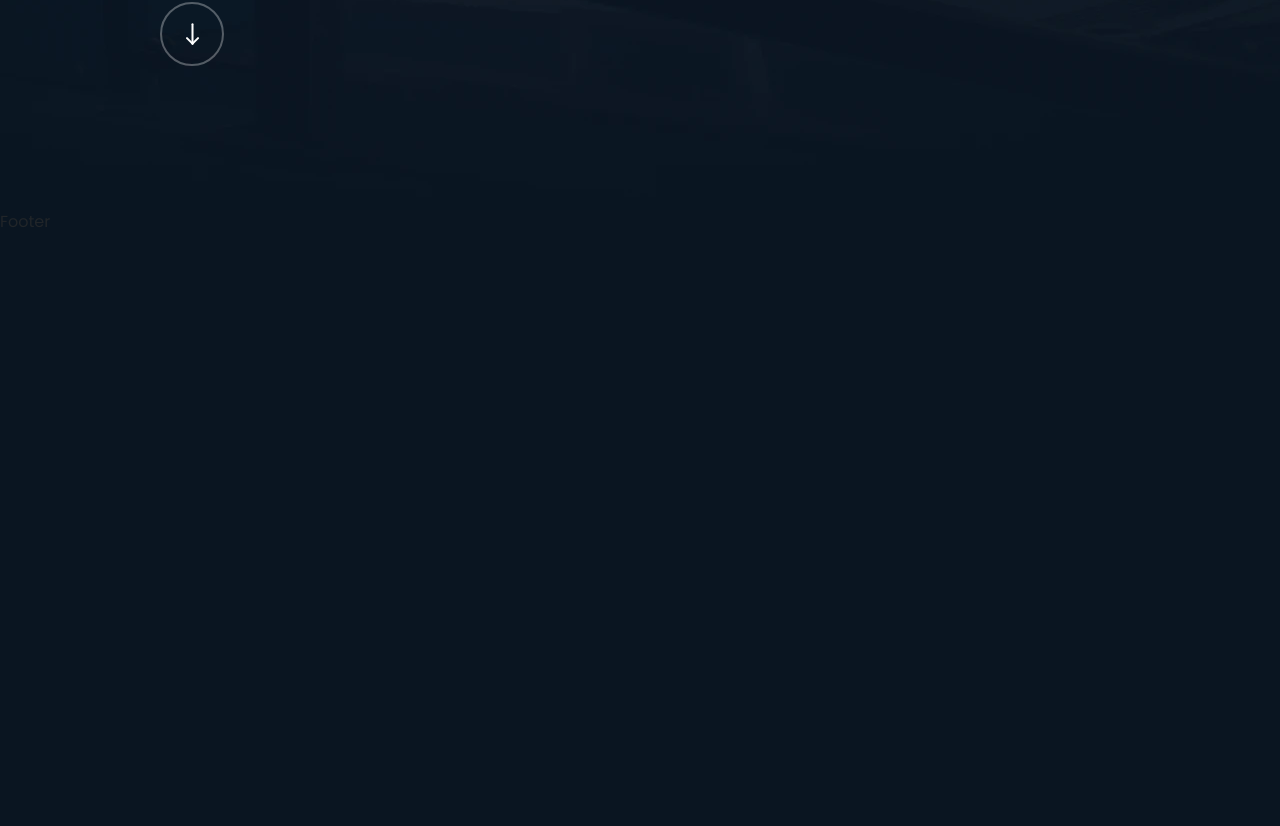
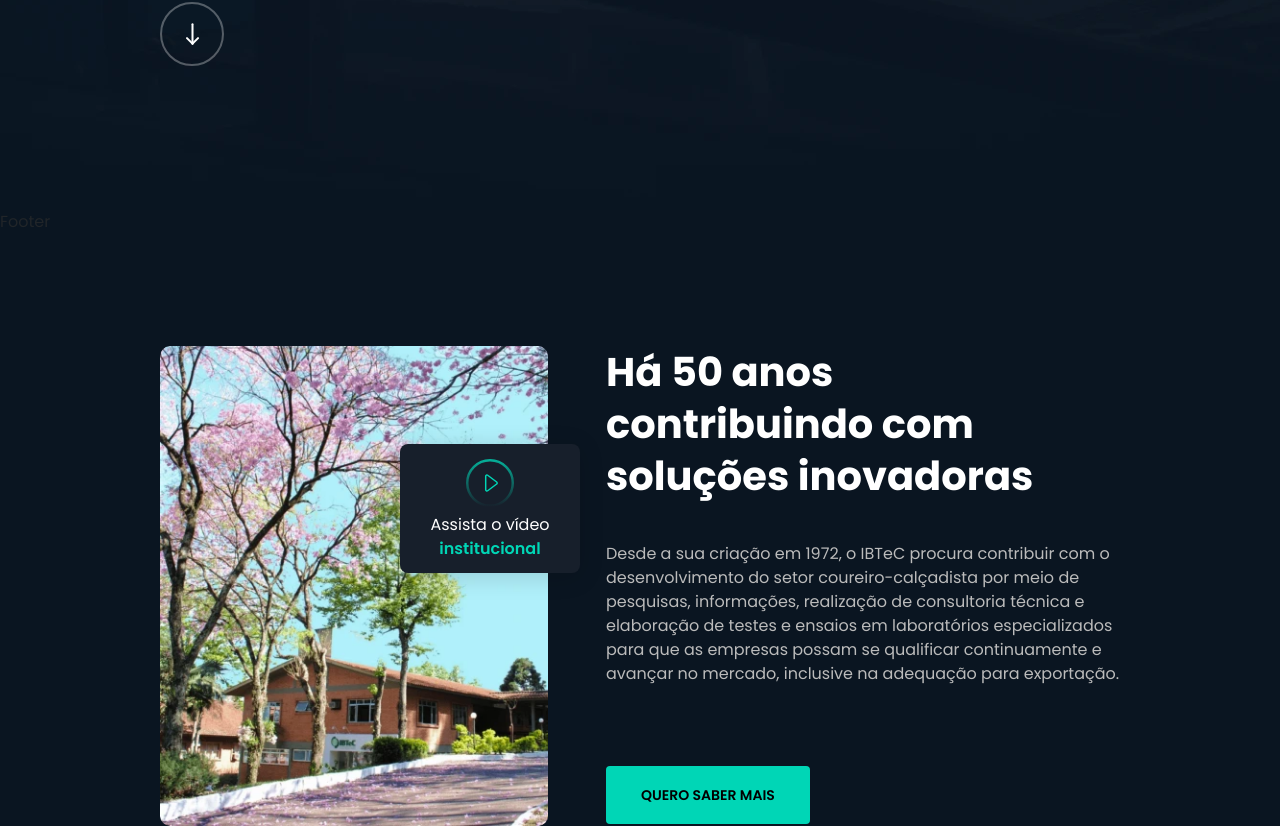
Before and after one commit to wesleyeagles/ibtec, a React (Vite) app: page /inicio in a window 1280 px wide. Shown: the part 763-1589 px from the top of the page. Before the commit the page ends 997 px from the top, so only its background shows below. Built offline with nearby package versions, Linux system fonts and the light colour scheme.

Commit message:
#02 - Homepage - /inicio
[x] Criar componente de vídeo que possa ser usado em outros momentos
[x] Criar sessão do "há 50 anos..."

```diff
--- /dev/null
+++ b/src/Pages/Home/Components/VideoModal.tsx
@@ -0,0 +1,91 @@
+import React, { useRef, useState } from "react";
+import "bootstrap/dist/css/bootstrap.min.css";
+import { Modal } from "react-bootstrap";
+import { PlayModalVideoIcon } from "../../../assets/Icones";
+import { GrClose } from "react-icons/gr";
+import { useMediaQuery } from "../../../Hooks/useMediaQuery";
+
+interface VideoModalProps {
+	videoSrc: string;
+	show: boolean;
+	setShow: (show: boolean) => void;
+	handleShow: () => void;
+}
+
+const VideoModal: React.FC<VideoModalProps> = ({ videoSrc, show, setShow }) => {
+	const videoRef = useRef<HTMLVideoElement>(null);
+	const [playing, setPlaying] = useState(false);
+	const isMedia600px = useMediaQuery("(max-width: 600px)");
+
+	const togglePlay = () => {
+		if (videoRef.current) {
+			if (playing) {
+				videoRef.current.pause();
+			} else {
+				videoRef.current.play();
+			}
+			setPlaying(!playing);
+		}
+	};
+
+	const handleClose = () => {
+		if (videoRef.current) {
+			videoRef.current.pause();
+			videoRef.current.currentTime = 0;
+		}
+		setShow(false);
+		setPlaying(false);
+	};
+
+	return (
+		<>
+			<Modal centered show={show} onHide={handleClose} size="xl">
+				<Modal.Body className="p-0">
+					<div style={{ position: "relative", paddingBottom: "56.23%", height: 0, borderRadius: "12px" }}>
+						<div
+							role="button"
+							onClick={handleClose}
+							style={{
+								position: "absolute",
+								width: isMedia600px ? "15px" : "25px",
+								height: isMedia600px ? "15px" : "25px",
+								cursor: "pointer",
+								borderRadius: "4px",
+								right: isMedia600px ? "0" : "-10px",
+								top: isMedia600px ? "0" : "-10px",
+								background: "#FFF",
+								display: "flex",
+								justifyContent: "center",
+								alignItems: "center",
+								zIndex: "1",
+							}}
+						>
+							<GrClose size={`${isMedia600px ? "0.7rem" : ""}`} />
+						</div>
+						<video ref={videoRef} controls style={{ position: "absolute", width: "100%", height: "100%" }}>
+							<source src={videoSrc} type="video/mp4" />
+							Seu navegador não suporta o elemento de vídeo.
+						</video>
+						{!playing && (
+							<div
+								style={{
+									position: "absolute",
+									top: "50%",
+									left: "50%",
+									transform: "translate(-50%, -50%)",
+									cursor: "pointer",
+									zIndex: 1,
+								}}
+								onClick={togglePlay}
+							>
+								<PlayModalVideoIcon size={`${isMedia600px ? "3rem" : "8rem"}`} />
+							</div>
+						)}
+					</div>
+				</Modal.Body>
+			</Modal>
+		</>
+	);
+};
+
+export default VideoModal;
--- a/src/Pages/Home/Home.tsx
+++ b/src/Pages/Home/Home.tsx
@@ -2,11 +2,18 @@
 import BannerContainer from "../../Components/BannerContainer/BannerContainer";
 import GridContainer from "../../Components/GridContainer/GridContainer";
 import "./Pages.Home.Styles.scss";
-import { BannerArrow } from "../../assets/Icones";
+import { BannerArrow, PlayModalVideoIcon, PlayVideoIcon } from "../../assets/Icones";
 import { useMediaQuery } from "../../Hooks/useMediaQuery";
+import { useState } from "react";
+import VideoModal from "./Components/VideoModal";
 
 const Home = () => {
 	const isMedia600px = useMediaQuery("(max-width: 600px)");
+
+	const [isShowVideo, setShowVideo] = useState(false);
+
+	const handleShow = () => setShowVideo(true);
+
 	return (
 		<>
 			<BannerContainer bgImage="/home-banner.webp">
@@ -23,8 +30,38 @@
 							<BannerArrow size={`${isMedia600px ? "3rem" : "4rem"}`} />
 						</div>
 					</div>
+					<div className="ha-50-anos-section">
+						<div className="wrapper">
+							<div className="video">
+								<div role="button" onClick={handleShow} className="btn-video-container">
+									<div className="icon">
+										<PlayVideoIcon size={"3rem"} />
+									</div>
+									<div className="text">
+										<p>
+											Assista o vídeo <br /> <span>institucional</span>
+										</p>
+									</div>
+								</div>
+							</div>
+							<div className="label">
+								<h2>Há 50 anos contribuindo com soluções inovadoras</h2>
+								<p>
+									Desde a sua criação em 1972, o IBTeC procura contribuir com o desenvolvimento do setor coureiro-calçadista por meio de pesquisas, informações, realização de
+									consultoria técnica e elaboração de testes e ensaios em laboratórios especializados para que as empresas possam se qualificar continuamente e avançar no mercado,
+									inclusive na adequação para exportação.
+								</p>
+								<div>
+									<Link to="">
+										<button>QUERO SABER MAIS</button>
+									</Link>
+								</div>
+							</div>
+						</div>
+					</div>
 				</GridContainer>
 			</BannerContainer>
+			<VideoModal videoSrc="/VídeoInstitucional.mp4" handleShow={handleShow} show={isShowVideo} setShow={setShowVideo} />
 		</>
 	);
 };
--- a/src/Pages/Home/Pages.Home.Styles.scss
+++ b/src/Pages/Home/Pages.Home.Styles.scss
@@ -76,3 +76,157 @@
 		}
 	}
 }
+
+.ha-50-anos-section {
+	margin-top: 280px;
+
+    @media screen and (max-width: 600px) {
+        margin-top: 130px;
+    }
+
+	.wrapper {
+		display: flex;
+		justify-content: space-between;
+
+		@media screen and (max-width: 1024px) {
+			justify-content: start;
+			flex-wrap: wrap;
+		}
+	}
+
+	.video {
+		background-image: url("/public/video-home-bg.webp");
+		background-size: cover;
+		width: 488px;
+		height: 500px;
+		position: relative;
+		border-radius: 10px;
+
+		@media screen and (max-width: 1368px) {
+			width: 388px;
+			height: 480px;
+		}
+
+		@media screen and (max-width: 1024px) {
+			width: 100%;
+			background-position: center 500px;
+		}
+
+        @media screen and (max-width: 1024px) {
+			height: 300px;
+            background-repeat: no-repeat;
+            background-position: center center;
+		}
+
+		.btn-video-container {
+			width: 180px;
+			right: -32px;
+			top: 98px;
+			height: 129px;
+			position: absolute;
+			flex-shrink: 0;
+			border-radius: 8px;
+			background: #171f2b;
+			box-shadow: 0px 4px 25px 0px rgba(0, 0, 0, 0.15);
+
+			@media screen and (max-width: 1024px) {
+				right: 0;
+				left: 0;
+				top: 20px;
+				bottom: 0;
+				margin: 0 auto;
+			}
+
+			.icon {
+				display: flex;
+				justify-content: center;
+				padding-top: 15px;
+				padding-bottom: 6px;
+			}
+
+			.text {
+				p {
+					color: #fff;
+					text-align: center;
+					font-size: 16px;
+					font-style: normal;
+					font-weight: 400;
+					line-height: 150%; /* 24px */
+
+					span {
+						color: #00d6b6;
+						font-weight: 600;
+					}
+				}
+			}
+		}
+	}
+
+	.label {
+		h2 {
+			color: #fff;
+			font-size: 40px;
+			font-style: normal;
+			font-weight: 700;
+			inline-size: 430px;
+			line-height: 130%; /* 52px */
+
+			@media screen and (max-width: 1024px) {
+				inline-size: 430px;
+                margin-top: 64px;
+			}
+
+            @media screen and (max-width: 600px) {
+				inline-size: 100%;
+                font-size: 32px;
+			}
+		}
+
+		p {
+			color: #bbb;
+			font-size: 16px;
+			font-style: normal;
+			inline-size: 514px;
+			margin-top: 40px;
+			margin-bottom: 80px;
+			font-weight: 400;
+			line-height: 150%; /* 24px */
+
+            @media screen and (max-width: 600px) {
+				inline-size: 100%;
+                font-size: 14px;
+			}
+		}
+
+		a {
+			text-decoration: none;
+			color: #0a1521;
+			text-align: center;
+			font-size: 14px;
+			font-style: normal;
+			line-height: 24px; /* 171.429% */
+		}
+
+		button {
+			border-radius: 4px;
+			background: #00d6b6;
+			border: none;
+			padding-block: 17px;
+			padding-inline: 35px;
+			font-weight: 600;
+			transition: 0.4s;
+			display: flex;
+			align-items: center;
+			justify-content: center;
+
+			&:hover {
+				background: #00ac92;
+			}
+
+			@media screen and (max-width: 600px) {
+				font-size: 14px;
+				padding-block: 12px;
+			}
+		}
+	}
+}
--- a/src/assets/Icones/index.tsx
+++ b/src/assets/Icones/index.tsx
@@ -113,3 +113,55 @@
 		</svg>
 	);
 };
+
+export const PlayModalVideoIcon: FC<IIconProps> = (props) => {
+	const { size = "1em", ...newProps } = props;
+
+	newProps.height = newProps.height || size;
+	newProps.width = newProps.width || size;
+
+	return (
+		<svg width="39" height="39" viewBox="0 0 39 39" fill="none" xmlns="http://www.w3.org/2000/svg" {...newProps}>
+			<path
+				d="M17.6 13.2C16.9408 12.7056 16 13.176 16 14V25C16 25.824 16.9408 26.2944 17.6 25.8L24.9333 20.3C25.4667 19.9 25.4667 19.1 24.9333 18.7L17.6 13.2Z"
+				stroke="#00D6B6"
+				strokeWidth="1.2"
+				strokeLinecap="round"
+				strokeLinejoin="round"
+			/>
+			<circle cx="19.5" cy="19.5" r="18.5" stroke="url(#paint0_linear_656_12)" strokeWidth="2" />
+			<defs>
+				<linearGradient id="paint0_linear_656_12" x1="19.5" y1="0" x2="19.5" y2="39" gradientUnits="userSpaceOnUse">
+					<stop stopColor="#00D6B6" />
+					<stop offset="1" stopColor="#00D6B6" />
+				</linearGradient>
+			</defs>
+		</svg>
+	);
+};
+
+export const PlayVideoIcon: FC<IIconProps> = (props) => {
+	const { size = "1em", ...newProps } = props;
+
+	newProps.height = newProps.height || size;
+	newProps.width = newProps.width || size;
+
+	return (
+		<svg width="39" height="39" viewBox="0 0 39 39" fill="none" xmlns="http://www.w3.org/2000/svg" {...newProps}>
+			<path
+				d="M17.6 13.2C16.9408 12.7056 16 13.176 16 14V25C16 25.824 16.9408 26.2944 17.6 25.8L24.9333 20.3C25.4667 19.9 25.4667 19.1 24.9333 18.7L17.6 13.2Z"
+				stroke="#00D6B6"
+				strokeWidth="1.2"
+				strokeLinecap="round"
+				strokeLinejoin="round"
+			/>
+			<circle cx="19.5" cy="19.5" r="18.5" stroke="url(#paint0_linear_667_18)" strokeOpacity="0.8" strokeWidth="2" />
+			<defs>
+				<linearGradient id="paint0_linear_667_18" x1="19.5" y1="0" x2="19.5" y2="39" gradientUnits="userSpaceOnUse">
+					<stop stopColor="#00D6B6" />
+					<stop offset="1" stopColor="#00D6B6" stopOpacity="0" />
+				</linearGradient>
+			</defs>
+		</svg>
+	);
+};
```
Also changed, not shown: public/video-home-bg.webp (added), 1 other file (tests, documents, lock files or other folders). Lines whose indentation alone changed are shown as unchanged.
